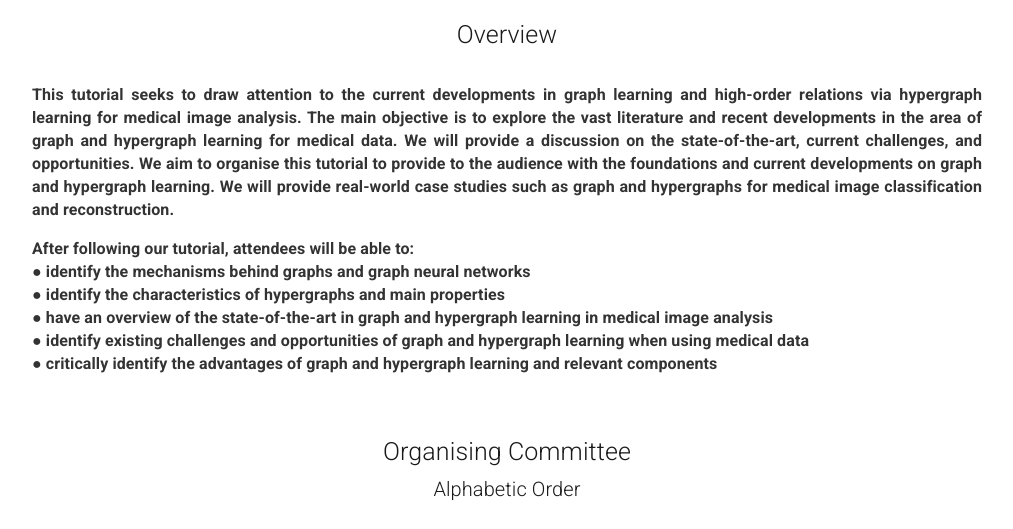
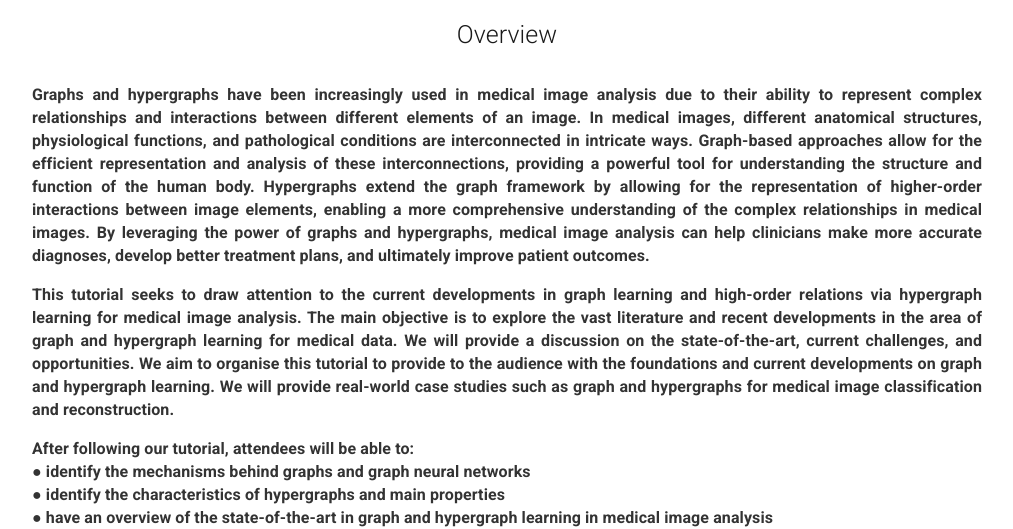
Before and after one commit to Math-ML-X/GrapHMedIA, a plain HTML site: page index.html in a window 1280 px wide. Shown: the part 875-1404 px from the top of the page, without its empty margins (133-1146 px from the left). Drawn offline with nearby package versions, Linux system fonts and the light colour scheme.

Commit message:
Update index.html

```diff
--- a/index.html
+++ b/index.html
@@ -122,6 +122,9 @@
 <br/>
 <h2>Overview</h2>
 <br/>
+<p>
+Graphs and hypergraphs have been increasingly used in medical image analysis due to their ability to represent complex relationships and interactions between different elements of an image. In medical images, different anatomical structures, physiological functions, and pathological conditions are interconnected in intricate ways. Graph-based approaches allow for the efficient representation and analysis of these interconnections, providing a powerful tool for understanding the structure and function of the human body. Hypergraphs extend the graph framework by allowing for the representation of higher-order interactions between image elements, enabling a more comprehensive understanding of the complex relationships in medical images. By leveraging the power of graphs and hypergraphs, medical image analysis can help clinicians make more accurate diagnoses, develop better treatment plans, and ultimately improve patient outcomes.
+</p>
 <p>
   This tutorial seeks to draw attention to the current developments in graph learning and high-order relations via hypergraph learning for medical image analysis. The main objective is to explore the vast literature and recent developments in the area of graph and hypergraph learning for medical data. We will provide a discussion on the state-of-the-art, current challenges, and opportunities. We aim to organise this tutorial to provide to the audience with the foundations and current developments on graph and hypergraph learning. We will provide real-world case studies such as graph and hypergraphs for medical image classification and reconstruction.
 </p>
```
